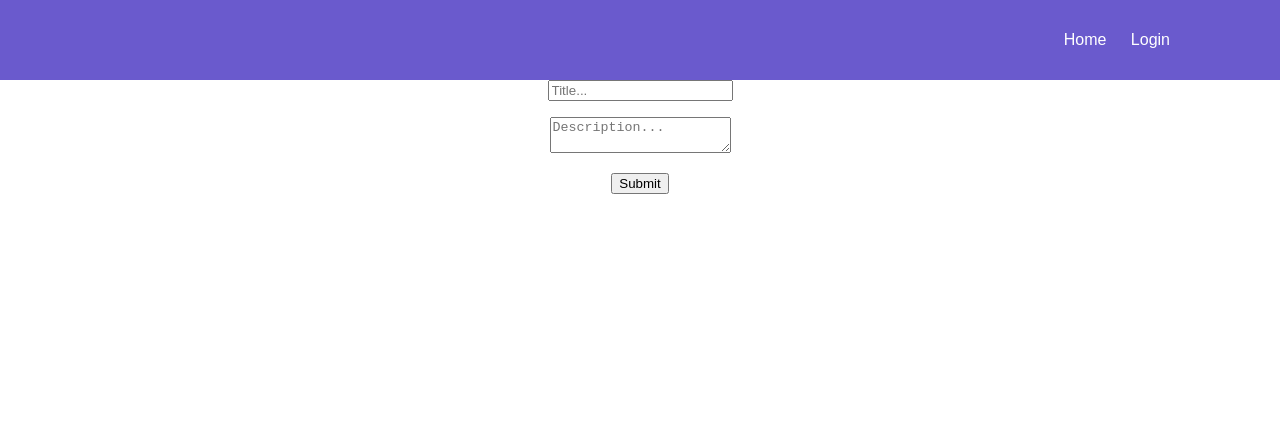
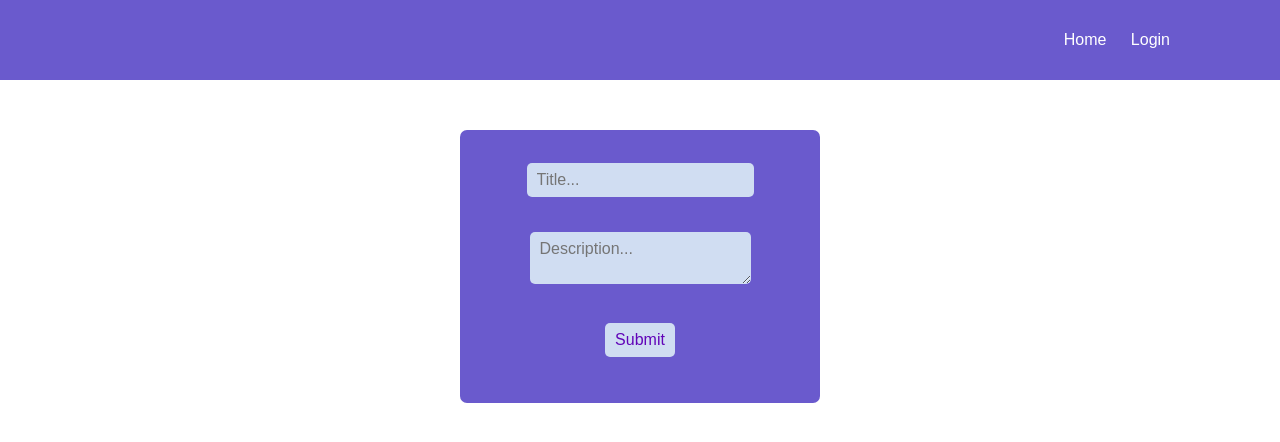
Before and after one commit to will23JD/React-Project1, a React (Create React App) app: page /createpost in a window 1280 px wide. Shown: the top 442 px of the page. Built offline with nearby package versions, Linux system fonts and the light colour scheme; no server answers.

Commit message:
Added CSS for form page

```diff
--- a/src/App.css
+++ b/src/App.css
@@ -60,3 +60,40 @@ body {
   font-size: 15px;
   border-radius: 50%;
 }
+
+input,
+textarea {
+  font-family: "Nunito", sans-serif;
+}
+
+.create-post {
+  width: 100%;
+  height: auto;
+  display: flex;
+  justify-content: center;
+}
+form {
+  margin-top: 50px;
+  padding: 30px 20px;
+  width: 320px;
+  border-radius: 7px;
+  background-color: slateblue;
+  backdrop-filter: blur(5px);
+  overflow: hidden;
+}
+
+input,
+textarea {
+  padding: 8px 10px;
+  margin: 3px 8px 16px 8px;
+  background-color: rgba(222, 239, 248, 0.877);
+  border: 0px transparent;
+  border-radius: 5px;
+  color: rgb(97, 4, 184);
+  font-size: 16px;
+  z-index: 1;
+}
+
+.submitForm:hover {
+  cursor: pointer;
+}
--- a/src/pages/create-post/create-post.tsx
+++ b/src/pages/create-post/create-post.tsx
@@ -2,7 +2,7 @@ import {CreateForm} from "./create-form";
 
 export const CreatePost = () => {
     return (
-        <div>
+        <div className="create-post">
             <CreateForm/>
         </div>
     );
```
